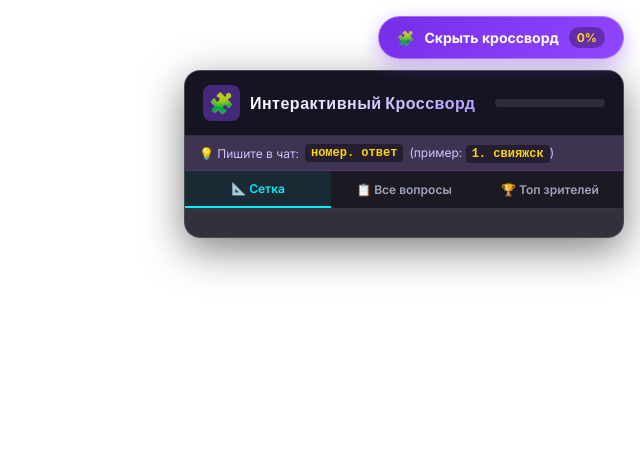
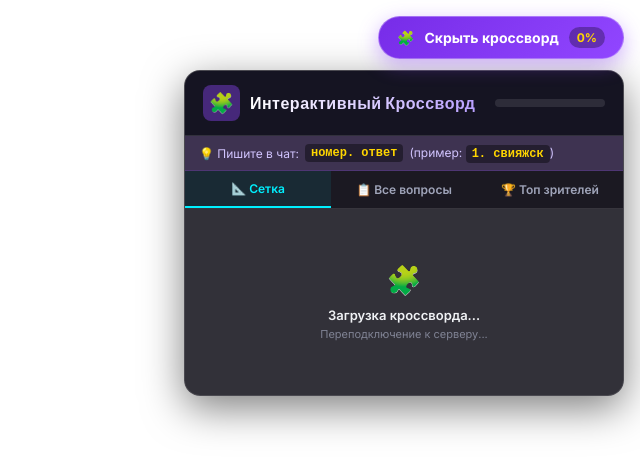
Before and after one commit to DanilShabolta/twitchcrosswords, a website: page public/index.html in a window 1280 px wide. Shown: the whole page, without its empty margins (640-1280 px from the left). Drawn offline with Linux system fonts and the light colour scheme.

Commit message:
Fix backend WebSocket/API host resolution for Twitch iframe extension context

```diff
--- a/public/app.js
+++ b/public/app.js
@@ -58,10 +58,24 @@ function updateVisibilityUI() {
   }
 }
 
+// Определяем хост сервера расширения
+function getBackendHost() {
+  const host = window.location.host;
+  // Если страница загружена внутри Twitch CDN, iframe или GitHub Codespaces — подключаемся к Railway
+  if (!host || host.includes('twitch.tv') || host.includes('ext-twitch') || host.includes('github.dev')) {
+    return 'twitchcrosswords-production.up.railway.app';
+  }
+  return host;
+}
+
 // Подключение по WebSocket к серверу расширения
 function connectWebSocket() {
-  const protocol = window.location.protocol === 'https:' ? 'wss:' : 'ws:';
-  const wsUrl = `${protocol}//${window.location.host}`;
+  const host = getBackendHost();
+  const isSecure = window.location.protocol === 'https:' || host.includes('railway.app');
+  const protocol = isSecure ? 'wss:' : 'ws:';
+  const wsUrl = `${protocol}//${host}`;
+
+  console.log('[Extension] Подключение к WebSocket:', wsUrl);
 
   socket = new WebSocket(wsUrl);
 
@@ -81,8 +95,16 @@ function connectWebSocket() {
   };
 
   socket.onclose = () => {
-    console.warn('[Extension] Соединение закрыто. Переподключение...');
+    console.warn('[Extension] Соединение закрыто. Переподключение через 3 сек...');
+    const connText = document.getElementById('connStatusText');
+    if (connText) connText.textContent = 'Переподключение к серверу...';
     setTimeout(connectWebSocket, 3000);
+  };
+
+  socket.onerror = (err) => {
+    console.error('[Extension] Ошибка соединения WS:', err);
+    const connText = document.getElementById('connStatusText');
+    if (connText) connText.textContent = 'Ошибка соединения. Проверьте сервер.';
   };
 }
 
--- a/public/index.html
+++ b/public/index.html
@@ -45,7 +45,11 @@
 
     <!-- Контент -->
     <div id="extensionBody" class="extension-body">
-      <!-- Динамически рендерится через app.js -->
+      <div style="text-align:center; padding: 40px 14px; color: var(--text-muted); font-size: 13px;">
+        <div style="font-size: 28px; margin-bottom: 10px;">🧩</div>
+        <div style="font-weight: 600; color: var(--text-main); margin-bottom: 4px;">Загрузка кроссворда...</div>
+        <div style="font-size: 11px; opacity: 0.7;" id="connStatusText">Подключение к серверу...</div>
+      </div>
     </div>
 
   </div>
```
Also changed, not shown: public/config.html (+8 -1 lines).
